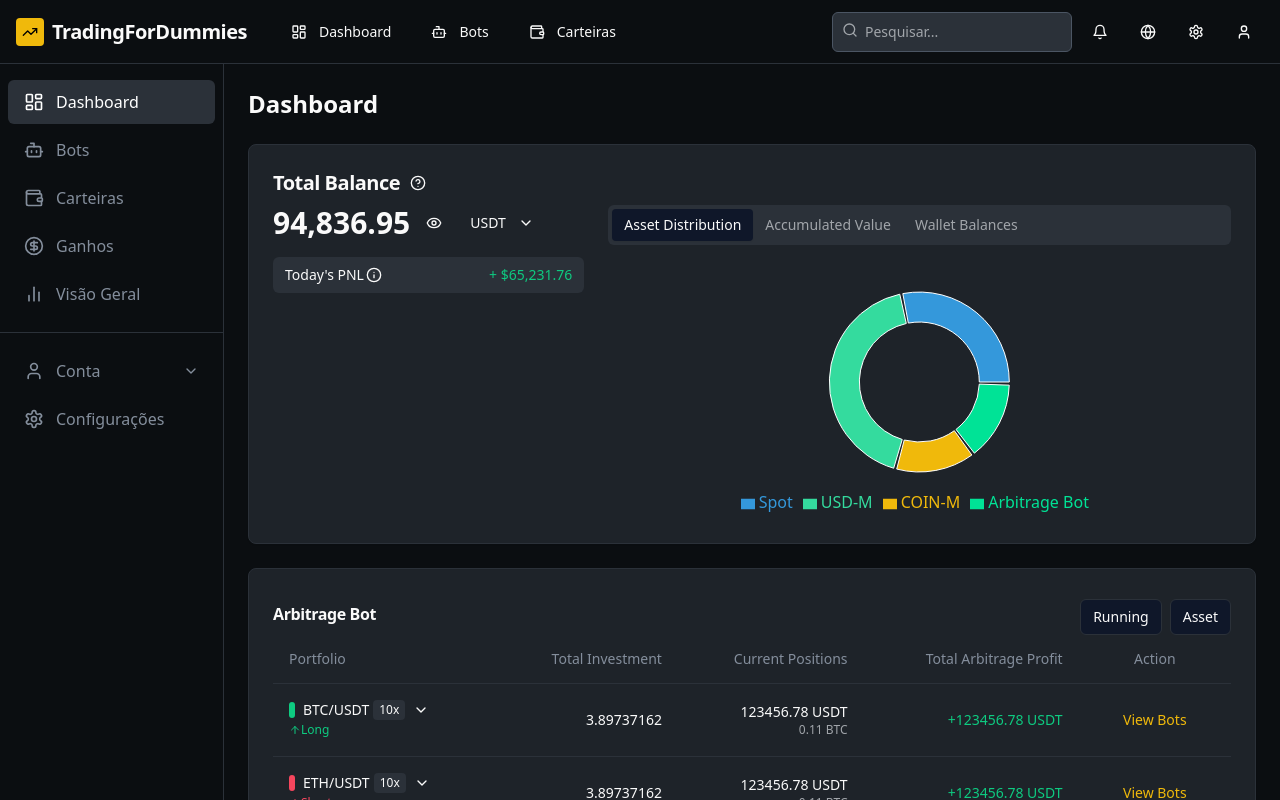
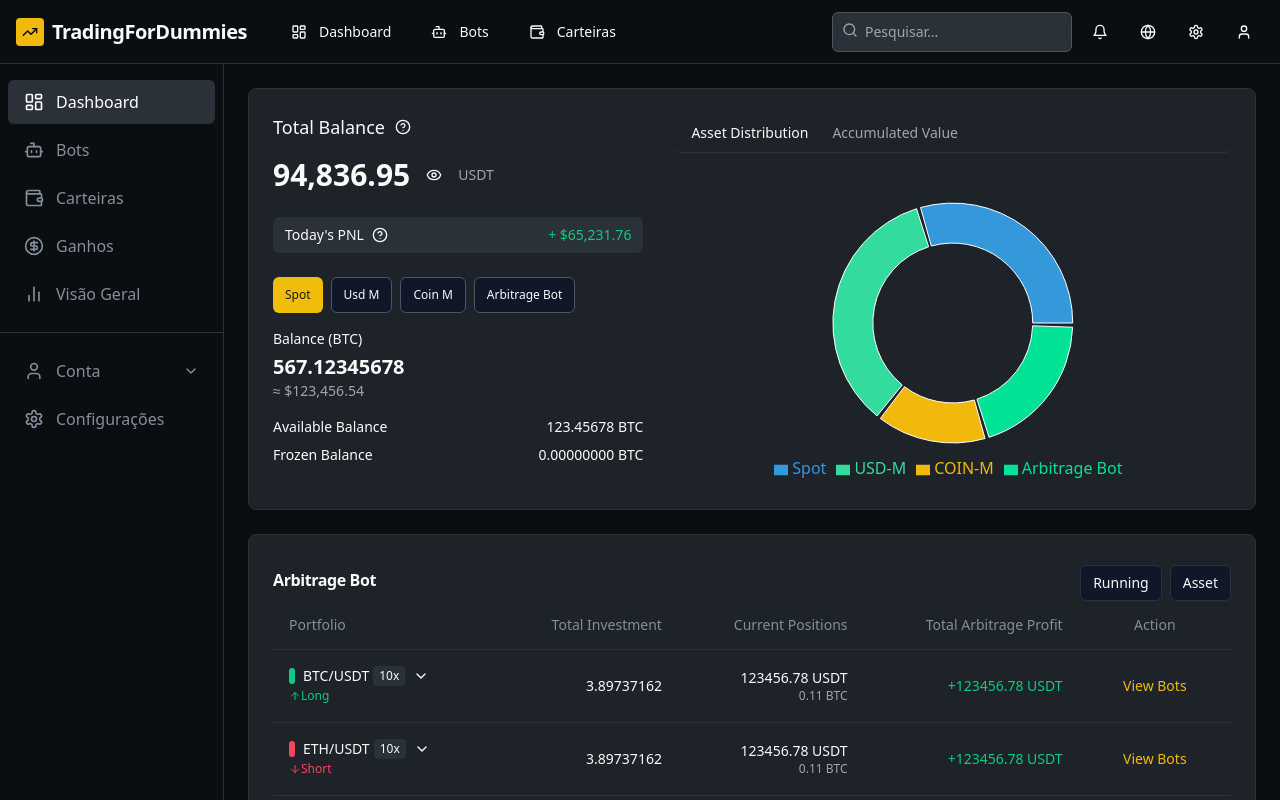
Before and after one commit to ronaldomafra/crypto-dummies-dashboard, a React (Vite) app: page /dashboard in a window 1280 px wide. Built offline with nearby package versions, Linux system fonts and the light colour scheme.

Commit message:
Refactor: Dashboard UI adjustments

```diff
--- a/src/components/dashboard/TotalBalance.tsx
+++ b/src/components/dashboard/TotalBalance.tsx
@@ -3,49 +3,37 @@ import { useState } from "react";
 import {
   Card,
   CardContent,
-  CardHeader,
-  CardTitle,
 } from "@/components/ui/card";
 import { Button } from "@/components/ui/button";
-import { ChevronDown, Eye, EyeOff, HelpCircle, Info } from "lucide-react";
+import { Eye, EyeOff, HelpCircle } from "lucide-react";
+import { Tabs, TabsContent, TabsList, TabsTrigger } from "@/components/ui/tabs";
+import { PieChart, Pie, Cell, ResponsiveContainer, Legend, Tooltip as RechartsTooltip, AreaChart, Area, XAxis, YAxis, CartesianGrid } from "recharts";
 import {
   Tooltip,
   TooltipContent,
   TooltipProvider,
   TooltipTrigger,
 } from "@/components/ui/tooltip";
-import { Tabs, TabsContent, TabsList, TabsTrigger } from "@/components/ui/tabs";
-import { PieChart, Pie, Cell, ResponsiveContainer, Legend, Tooltip as RechartsTooltip, AreaChart, Area, XAxis, YAxis, CartesianGrid } from "recharts";
 
 const assetDistribution = [
-  { name: "Spot", value: 20, color: "#3498DB" },
-  { name: "USD-M", value: 30, color: "#34DB9E" },
-  { name: "COIN-M", value: 10, color: "#F0B90B" },
-  { name: "Arbitrage Bot", value: 10, color: "#00E396" },
-];
-
-const accumulatedValueData = [
-  { name: "Jan", value: 30000 },
-  { name: "Feb", value: 35000 },
-  { name: "Mar", value: 32000 },
-  { name: "Apr", value: 40000 },
-  { name: "May", value: 45000 },
-  { name: "Jun", value: 52000 },
-  { name: "Jul", value: 67000 },
-  { name: "Aug", value: 72000 },
-  { name: "Sep", value: 83000 },
-  { name: "Oct", value: 94836 },
+  { name: "Spot", value: 30, color: "#3498DB" },
+  { name: "USD-M", value: 35, color: "#34DB9E" },
+  { name: "COIN-M", value: 15, color: "#F0B90B" },
+  { name: "Arbitrage Bot", value: 20, color: "#00E396" },
 ];
 
 const TotalBalance = () => {
   const [hideBalance, setHideBalance] = useState(false);
+  const [selectedWallet, setSelectedWallet] = useState('spot');
 
   return (
     <Card className="bg-crypto-gray border-crypto-lightgray">
-      <CardHeader className="pb-2">
-        <div className="flex items-center justify-between">
-          <div className="flex items-center">
-            <CardTitle className="text-xl font-semibold mr-2">Total Balance</CardTitle>
+      <CardContent className="p-6">
+        <div className="flex flex-col md:flex-row gap-8">
+          {/* Left Section - Balance Information */}
+          <div className="w-full md:w-2/5">
+            <div className="flex items-center gap-2 mb-4">
+              <h2 className="text-lg font-medium">Total Balance</h2>
               <TooltipProvider>
                 <Tooltip>
                   <TooltipTrigger asChild>
@@ -59,39 +47,29 @@ const TotalBalance = () => {
                 </Tooltip>
               </TooltipProvider>
             </div>
-        </div>
-      </CardHeader>
 
-      <CardContent>
-        <div className="flex flex-col md:flex-row gap-6">
-          {/* Balance Information */}
-          <div className="w-full md:w-1/3">
-            <div className="flex items-center mb-4">
+            <div className="flex items-center gap-2 mb-6">
               <div className="text-3xl font-bold">
                 {hideBalance ? "••••••" : "94,836.95"}
               </div>
               <Button
                 variant="ghost"
                 size="icon"
-                className="ml-2 h-8 w-8"
+                className="h-8 w-8"
                 onClick={() => setHideBalance(!hideBalance)}
               >
                 {hideBalance ? <EyeOff className="h-4 w-4" /> : <Eye className="h-4 w-4" />}
               </Button>
-              <Button variant="ghost" className="h-6 ml-1">
-                USDT <ChevronDown className="ml-1 h-3 w-3" />
-              </Button>
+              <span className="text-sm text-muted-foreground">USDT</span>
             </div>
 
-            <div className="mt-4 py-2 px-3 bg-crypto-lightgray rounded-md flex items-center justify-between">
-              <div className="flex items-center text-sm">
-                <span>Today's PNL</span>
+            <div className="py-2 px-3 bg-crypto-lightgray rounded-md flex items-center justify-between mb-6">
+              <div className="flex items-center gap-2">
+                <span className="text-sm">Today's PNL</span>
                 <TooltipProvider>
                   <Tooltip>
                     <TooltipTrigger asChild>
-                      <Button variant="ghost" size="icon" className="h-5 w-5">
-                        <Info className="h-3 w-3" />
-                      </Button>
+                      <HelpCircle className="h-4 w-4" />
                     </TooltipTrigger>
                     <TooltipContent>
                       <p>Profit and Loss for today</p>
@@ -99,31 +77,68 @@ const TotalBalance = () => {
                   </Tooltip>
                 </TooltipProvider>
               </div>
-              <div className={hideBalance ? "blur-sm" : "text-crypto-positive text-sm font-medium"}>
+              <div className="text-crypto-positive text-sm font-medium">
                 + $65,231.76
+              </div>
+            </div>
+
+            <div className="space-y-4">
+              <div className="flex gap-2">
+                {['spot', 'usd-m', 'coin-m', 'arbitrage-bot'].map((wallet) => (
+                  <Button
+                    key={wallet}
+                    variant={selectedWallet === wallet ? "default" : "outline"}
+                    size="sm"
+                    onClick={() => setSelectedWallet(wallet)}
+                    className="text-xs capitalize"
+                  >
+                    {wallet.replace('-', ' ')}
+                  </Button>
+                ))}
+              </div>
+
+              <div className="space-y-4">
+                <div>
+                  <div className="text-sm mb-1">Balance (BTC)</div>
+                  <div className="text-xl font-bold">567.12345678</div>
+                  <div className="text-sm text-muted-foreground">≈ $123,456.54</div>
+                </div>
+
+                <div className="space-y-2">
+                  <div className="flex justify-between">
+                    <span className="text-sm">Available Balance</span>
+                    <span className="text-sm font-medium">123.45678 BTC</span>
+                  </div>
+                  <div className="flex justify-between">
+                    <span className="text-sm">Frozen Balance</span>
+                    <span className="text-sm font-medium">0.00000000 BTC</span>
+                  </div>
+                </div>
               </div>
             </div>
           </div>
 
-          {/* Charts and Data Visualization */}
-          <div className="w-full md:w-2/3">
-            <Tabs defaultValue="assets" className="w-full">
-              <TabsList className="bg-crypto-lightgray mb-4 w-full justify-start">
-                <TabsTrigger value="assets">Asset Distribution</TabsTrigger>
-                <TabsTrigger value="accumulated">Accumulated Value</TabsTrigger>
-                <TabsTrigger value="wallets">Wallet Balances</TabsTrigger>
+          {/* Right Section - Charts */}
+          <div className="w-full md:w-3/5">
+            <Tabs defaultValue="asset-distribution" className="w-full">
+              <TabsList className="bg-transparent border-b border-crypto-lightgray w-full justify-start mb-6">
+                <TabsTrigger value="asset-distribution" className="data-[state=active]:bg-transparent">
+                  Asset Distribution
+                </TabsTrigger>
+                <TabsTrigger value="accumulated-value" className="data-[state=active]:bg-transparent">
+                  Accumulated Value
+                </TabsTrigger>
               </TabsList>
 
-              {/* Asset Distribution Tab */}
-              <TabsContent value="assets" className="h-[250px]">
+              <TabsContent value="asset-distribution" className="h-[300px]">
                 <ResponsiveContainer width="100%" height="100%">
                   <PieChart>
                     <Pie
                       data={assetDistribution}
                       cx="50%"
                       cy="50%"
-                      innerRadius={60}
-                      outerRadius={90}
+                      innerRadius={80}
+                      outerRadius={120}
                       paddingAngle={2}
                       dataKey="value"
                     >
@@ -131,137 +146,25 @@ const TotalBalance = () => {
                         <Cell key={`cell-${index}`} fill={entry.color} />
                       ))}
                     </Pie>
+                    <Legend
+                      layout="horizontal"
+                      verticalAlign="bottom"
+                      align="center"
+                    />
                     <RechartsTooltip
-                      formatter={(value, name) => [`${value}%`, name]}
+                      formatter={(value) => [`${value}%`]}
                       contentStyle={{
                         backgroundColor: "#1E2329",
                         borderColor: "#2B3139",
                         borderRadius: "8px",
                       }}
                     />
-                    <Legend
-                      layout="horizontal"
-                      verticalAlign="bottom"
-                      align="center"
-                    />
                   </PieChart>
                 </ResponsiveContainer>
               </TabsContent>
 
-              {/* Accumulated Value Tab */}
-              <TabsContent value="accumulated" className="h-[250px]">
-                <ResponsiveContainer width="100%" height="100%">
-                  <AreaChart data={accumulatedValueData} margin={{ top: 10, right: 30, left: 0, bottom: 0 }}>
-                    <defs>
-                      <linearGradient id="colorValue" x1="0" y1="0" x2="0" y2="1">
-                        <stop offset="5%" stopColor="#34DB9E" stopOpacity={0.8} />
-                        <stop offset="95%" stopColor="#34DB9E" stopOpacity={0.1} />
-                      </linearGradient>
-                    </defs>
-                    <XAxis dataKey="name" stroke="#8E9196" />
-                    <YAxis stroke="#8E9196" />
-                    <CartesianGrid strokeDasharray="3 3" stroke="#2B3139" />
-                    <RechartsTooltip
-                      contentStyle={{
-                        backgroundColor: "#1E2329",
-                        borderColor: "#2B3139",
-                        borderRadius: "8px",
-                      }}
-                      formatter={(value) => [`$${value.toLocaleString()}`, 'Total Value']}
-                    />
-                    <Area
-                      type="monotone"
-                      dataKey="value"
-                      stroke="#34DB9E"
-                      fillOpacity={1}
-                      fill="url(#colorValue)"
-                    />
-                  </AreaChart>
-                </ResponsiveContainer>
-              </TabsContent>
-
-              {/* Wallet Balances Tab */}
-              <TabsContent value="wallets">
-                <Tabs defaultValue="spot" className="w-full">
-                  <TabsList className="bg-crypto-lightgray mb-4 justify-start">
-                    <TabsTrigger value="spot">Spot</TabsTrigger>
-                    <TabsTrigger value="usd-m">USD©-M</TabsTrigger>
-                    <TabsTrigger value="coin-m">COIN-M</TabsTrigger>
-                    <TabsTrigger value="arbitrage">Arbitrage Bot</TabsTrigger>
-                  </TabsList>
-
-                  <TabsContent value="spot">
-                    <div className="flex flex-col gap-2">
-                      <div className="text-lg font-semibold">Balance (BTC)</div>
-                      <div className="text-2xl font-bold">567.12345678</div>
-                      <div className="text-sm text-muted-foreground">≈ $123,456.54</div>
-
-                      <div className="mt-3 flex items-center justify-between">
-                        <div>Available Balance</div>
-                        <div className="font-medium">123.45678 BTC</div>
-                      </div>
-                      <div className="flex items-center justify-between">
-                        <div>Frozen Balance</div>
-                        <div className="font-medium">0.00000000 BTC</div>
-                      </div>
-                    </div>
-                  </TabsContent>
-
-                  <TabsContent value="usd-m">
-                    <div className="flex flex-col gap-2">
-                      <div className="text-lg font-semibold">Balance (USD-M)</div>
-                      <div className="text-2xl font-bold">12,345.67</div>
-                      <div className="text-sm text-muted-foreground">≈ $12,345.67</div>
-
-                      <div className="mt-3 flex items-center justify-between">
-                        <div>Available Balance</div>
-                        <div className="font-medium">12,345.67 USD</div>
-                      </div>
-                      <div className="flex items-center justify-between">
-                        <div>Frozen Balance</div>
-                        <div className="font-medium">0.00 USD</div>
-                      </div>
-                    </div>
-                  </TabsContent>
-
-                  <TabsContent value="coin-m">
-                    <div className="flex flex-col gap-2">
-                      <div className="text-lg font-semibold">Balance (COIN-M)</div>
-                      <div className="text-2xl font-bold">98.76543210</div>
-                      <div className="text-sm text-muted-foreground">≈ $45,678.90</div>
-
-                      <div className="mt-3 flex items-center justify-between">
-                        <div>Available Balance</div>
-                        <div className="font-medium">98.76543210 COIN</div>
-                      </div>
-                      <div className="flex items-center justify-between">
-                        <div>Frozen Balance</div>
-                        <div className="font-medium">0.00000000 COIN</div>
-                      </div>
-                    </div>
-                  </TabsContent>
-
-                  <TabsContent value="arbitrage">
-                    <div className="flex flex-col gap-2">
-                      <div className="text-lg font-semibold">Balance (Arbitrage)</div>
-                      <div className="text-2xl font-bold">789.01234567</div>
-                      <div className="text-sm text-muted-foreground">≈ $987,654.32</div>
-
-                      <div className="mt-3 flex items-center justify-between">
-                        <div>Available Balance</div>
-                        <div className="font-medium">789.01234567 BOT</div>
-                      </div>
-                      <div className="flex items-center justify-between">
-                        <div>Frozen Balance</div>
-                        <div className="font-medium">0.00000000 BOT</div>
-                      </div>
-                      <div className="flex items-center justify-between">
-                        <div>Active Bots</div>
-                        <div className="font-medium">12</div>
-                      </div>
-                    </div>
-                  </TabsContent>
-                </Tabs>
+              <TabsContent value="accumulated-value">
+                {/* You can implement the accumulated value chart here */}
               </TabsContent>
             </Tabs>
           </div>
--- a/src/pages/Dashboard.tsx
+++ b/src/pages/Dashboard.tsx
@@ -10,13 +10,8 @@ const Dashboard = () => {
       <TopNav />
       <div className="flex flex-1 overflow-hidden">
         <Sidebar />
-        <div className="flex-1 overflow-y-auto p-6 space-y-6">
-          <div className="flex justify-between items-center">
-            <h1 className="text-2xl font-semibold">Dashboard</h1>
-          </div>
-
+        <div className="flex-1 overflow-y-auto p-6 space-y-6 bg-crypto-dark">
           <TotalBalance />
-
           <BotTable />
         </div>
       </div>
```
Lines whose indentation alone changed are shown as unchanged.
